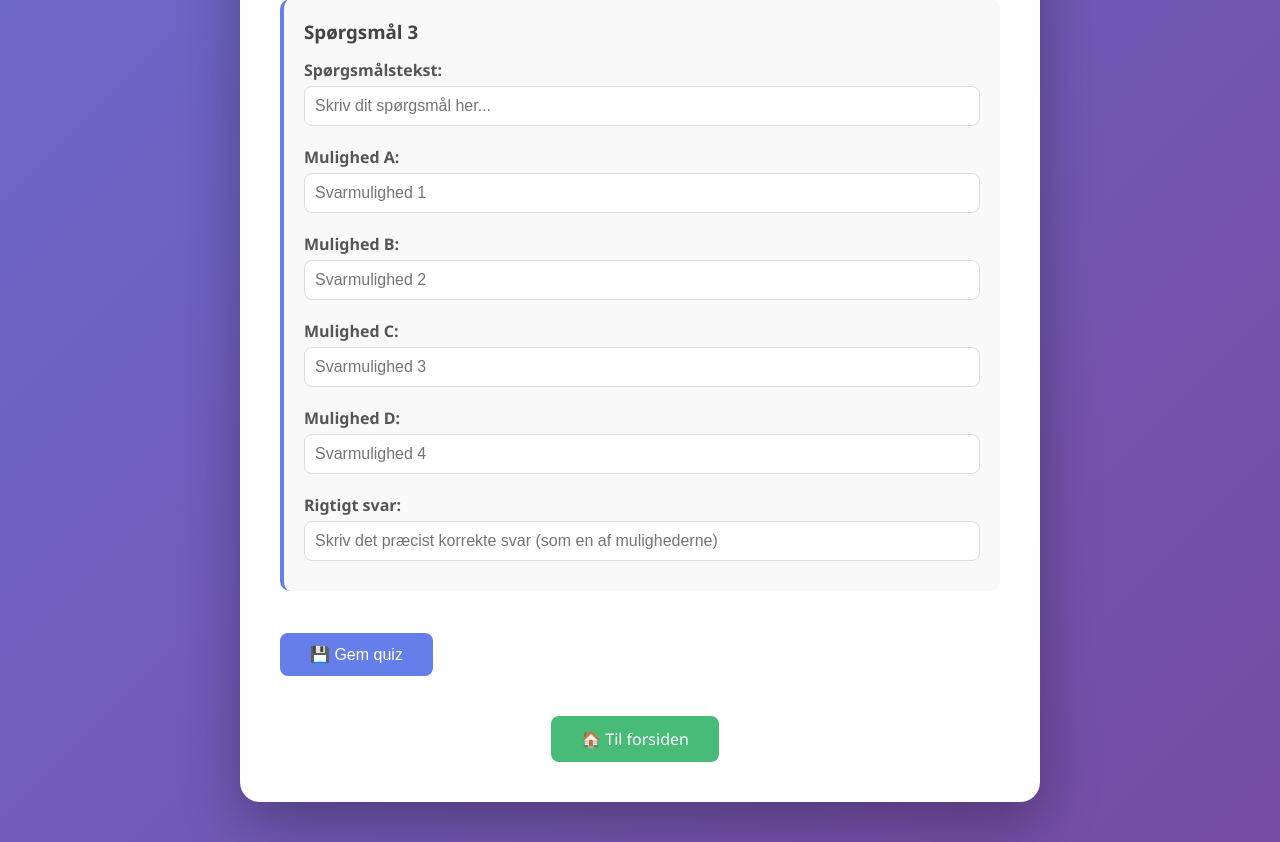
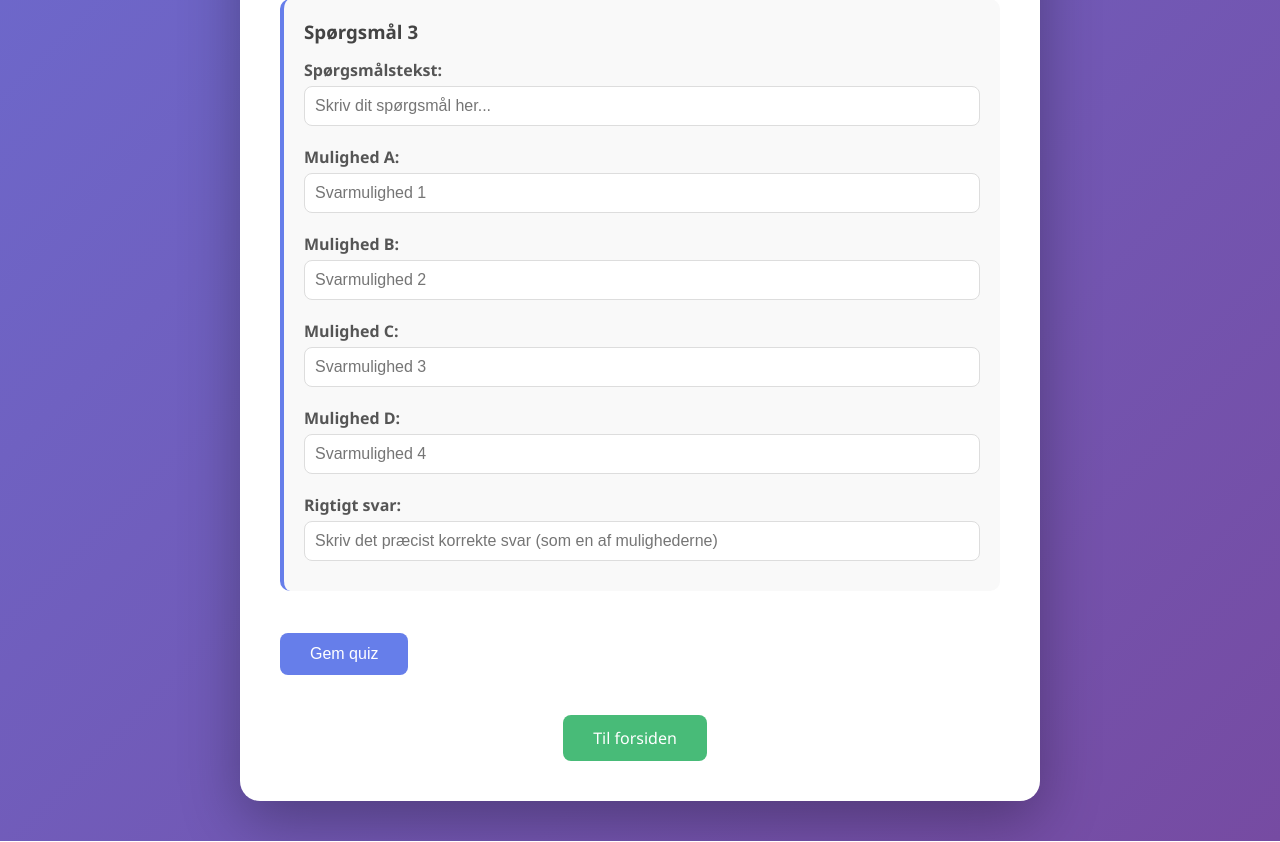
Before and after one commit to sanderwh/QuizHub, a Flask app: page /create_quiz in a window 1280 px wide. Shown: the part 1728-2570 px from the top of the page. Run offline with Flask 3, Linux system fonts and the light colour scheme.

Commit message:
Update create_quiz.html

```diff
--- a/demo/templates/create_quiz.html
+++ b/demo/templates/create_quiz.html
@@ -27,11 +27,11 @@
                 <div id="spg_felter"></div>
 
                 <br>
-                <button type="submit">💾 Gem quiz</button>
+                <button type="submit"> Gem quiz</button>
             </form>
 
             <div class="button-group">
-                <a href="/" class="btn btn-secondary">🏠 Til forsiden</a>
+                <a href="/" class="btn btn-secondary"> Til forsiden</a>
             </div>
         </div>
     </div>
```
